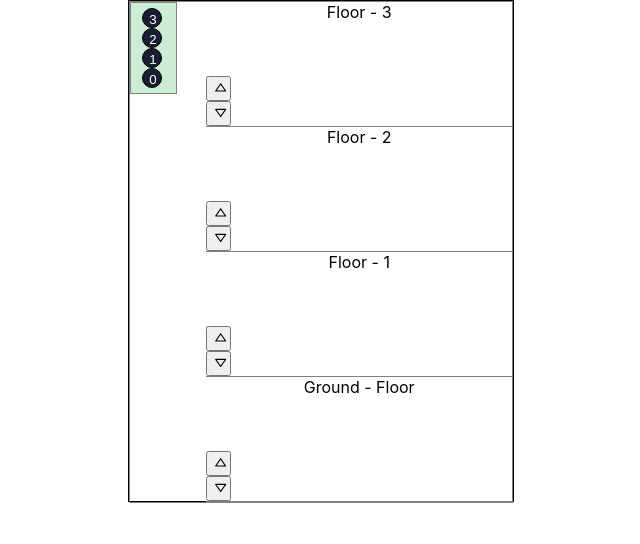
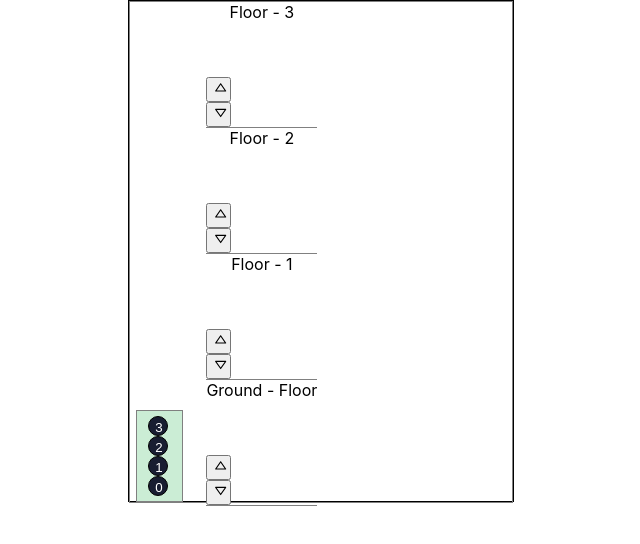
Before and after one commit to yogesh-haryana/Elevator, a React (Create React App) app: page / in a window 1280 px wide. Shown: the top 544 px of the page, without its empty margins (319-959 px from the left). Built offline with nearby package versions, Linux system fonts and the light colour scheme; the HTML template or start-up script is replaced by a standard one.

Commit message:
ui completed

```diff
--- a/src/Components/Building.js
+++ b/src/Components/Building.js
@@ -1,36 +1,17 @@
 import React from "react";
 import useStyles from "./BuildingStyles";
-import LiftButton from "./LiftButton";
-import UpDownButtons from "./UpDownButtons";
+import Elevator from "./Elevator";
+import Floor from "./Floor";
 
 function Building() {
   const classes = useStyles();
   return (
-    <div>
-      <div className={classes.building}>
-        <div className={classes.elevatorSection}>
-          <div className={classes.elevator}>
-            <LiftButton />
-          </div>
-        </div>
-        <div className={classes.floorSection}>
-          <div className={classes.floor}>
-            <UpDownButtons />
-            <span className={classes.floorHeading}>Floor - 3</span>
-          </div>
-          <div className={classes.floor}>
-            <UpDownButtons />
-            <span className={classes.floorHeading}>Floor - 2</span>
-          </div>
-          <div className={classes.floor}>
-            <UpDownButtons />
-            <span className={classes.floorHeading}>Floor - 1</span>
-          </div>
-          <div className={classes.floor}>
-            <UpDownButtons />
-            <span className={classes.floorHeading}>Ground - Floor</span>
-          </div>
-        </div>
+    <div className={classes.building}>
+      <div className={classes.elevatorSection}>
+        <Elevator />
+      </div>
+      <div className={classes.floorSection}>
+        <Floor />
       </div>
     </div>
   );
--- a/src/Components/BuildingStyles.js
+++ b/src/Components/BuildingStyles.js
@@ -13,13 +13,7 @@ const useStyles = makeStyles({
     width: "20%",
     border: "1px solid grey",
     borderRight: "none",
-    alignItems: "right"
-  },
-  elevator: {
-    height: "90px",
-    width: "45px",
-    border: "1px solid grey",
-    backgroundColor: "#CBEDD5",
+    alignItems: "right",
     position: "relative"
   },
   floorSection: {
@@ -28,16 +22,7 @@ const useStyles = makeStyles({
     border: "1px solid grey",
     borderLeft: "none",
     display: "flex",
-    flexDirection: "column"
-  },
-  floor: {
-    borderBottom: "1px solid grey",
-    height: "25%",
-    width: "100%",
-    position: "relative"
-  },
-  floorHeading: {
-    margin: "auto"
+    flexDirection: "row"
   }
 });
 
--- /dev/null
+++ b/src/Components/Elevator.js
@@ -0,0 +1,14 @@
+import React from "react";
+import useStyles from "./ElevatorStyles";
+import LiftButton from "./LiftButton";
+
+function Elevator() {
+  const classes = useStyles();
+  return (
+    <div className={classes.elevator}>
+      <LiftButton />
+    </div>
+  );
+}
+
+export default Elevator;
--- /dev/null
+++ b/src/Components/ElevatorStyles.js
@@ -0,0 +1,16 @@
+import { makeStyles } from "@mui/styles";
+
+const useStyles = makeStyles({
+  elevator: {
+    height: "90px",
+    width: "45px",
+    border: "1px solid grey",
+    backgroundColor: "#CBEDD5",
+    position: "absolute",
+    left: "6px",
+    bottom: "0"
+  }
+
+});
+
+export default useStyles;
--- /dev/null
+++ b/src/Components/Floor.js
@@ -0,0 +1,30 @@
+import React from "react";
+import useStyles from "./FloorStyles";
+import UpDownButtons from "./UpDownButtons";
+
+function Floor() {
+  const classes = useStyles();
+  return (
+    <div>
+      <div className={classes.floor}>
+        <UpDownButtons />
+        <span className={classes.floorHeading}>Floor - 3</span>
+      </div>
+      <div className={classes.floor}>
+        <UpDownButtons />
+        <span className={classes.floorHeading}>Floor - 2</span>
+      </div>
+      <div className={classes.floor}>
+        <UpDownButtons />
+        <span className={classes.floorHeading}>Floor - 1</span>
+      </div>
+      <div className={classes.floor}>
+        <UpDownButtons />
+        <span className={classes.floorHeading}>Ground - Floor</span>
+      </div>
+    </div>
+
+  );
+}
+
+export default Floor;
--- /dev/null
+++ b/src/Components/FloorStyles.js
@@ -0,0 +1,15 @@
+import { makeStyles } from "@mui/styles";
+
+const useStyles = makeStyles({
+  floor: {
+    borderBottom: "1px solid grey",
+    height: "25%",
+    width: "100%",
+    position: "relative"
+  },
+  floorHeading: {
+    margin: "auto"
+  }
+});
+
+export default useStyles;
--- a/src/Components/UpDownStyles.js
+++ b/src/Components/UpDownStyles.js
@@ -10,8 +10,7 @@ const useStyles = makeStyles({
     cursor: "pointer",
     height: "25px",
     width: "25px",
-    textAlign: "center",
-    lineHeight: "1"
+    textAlign: "center"
   }
 });
 
```
